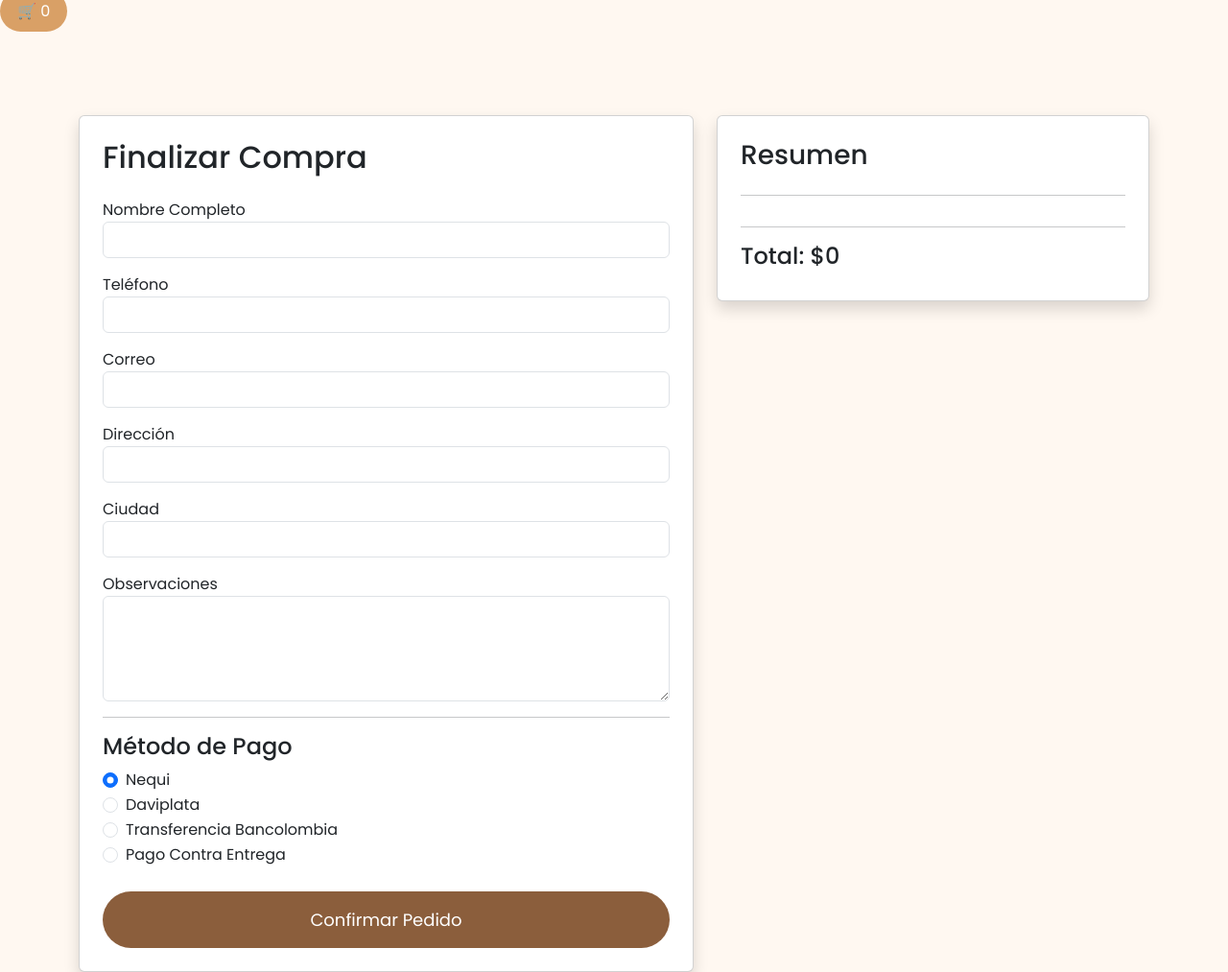
After one commit to Soylavenganzaq/Samrise-Nutty-, a Flask app: page /checkout in a window 1280 px wide. The commit adds this page. Shown: the whole page at 96% size. Run offline with Flask 3, Linux system fonts and the light colour scheme.

Commit message:
creacion del formulario para agregar datos para el envio de la compra

```diff
--- a/app.py
+++ b/app.py
@@ -5,6 +5,7 @@ from database.database import db
 from controllers.home_controller import home_bp
 from controllers.productos_controller import productos_bp
 from controllers.carrito_controller import carrito_bp
+from controllers.checkout_controller import checkout_bp
 
 app = Flask(__name__)
 
@@ -21,6 +22,9 @@ with app.app_context():
 app.register_blueprint(home_bp)
 app.register_blueprint(productos_bp)
 app.register_blueprint(carrito_bp)
+app.register_blueprint(checkout_bp)
+
+print(app.url_map)
 
 if __name__ == "__main__":
     app.run(debug=True)
--- /dev/null
+++ b/controllers/checkout_controller.py
@@ -0,0 +1,9 @@
+print("CHECKOUT CONTROLLER CARGADO")
+
+from flask import Blueprint, render_template
+
+checkout_bp = Blueprint("checkout", __name__)
+
+@checkout_bp.route("/checkout")
+def checkout():
+    return render_template("checkout/checkout.html")
--- /dev/null
+++ b/templates/checkout/checkout.html
@@ -0,0 +1,211 @@
+{% extends "layout.html" %}
+
+{% block content %}
+
+<div class="container mt-5 pt-5">
+
+    <div class="row">
+
+        <!-- FORMULARIO -->
+
+        <div class="col-lg-7">
+
+            <div class="card shadow p-4">
+
+                <h2 class="mb-4">
+
+                    Finalizar Compra
+
+                </h2>
+
+                <form id="form-checkout">
+
+                    <div class="mb-3">
+
+                        <label>Nombre Completo</label>
+
+                        <input
+                            type="text"
+                            class="form-control"
+                            id="nombre"
+                            required>
+
+                    </div>
+
+                    <div class="mb-3">
+
+                        <label>Teléfono</label>
+
+                        <input
+                            type="text"
+                            class="form-control"
+                            id="telefono"
+                            required>
+
+                    </div>
+
+                    <div class="mb-3">
+
+                        <label>Correo</label>
+
+                        <input
+                            type="email"
+                            class="form-control"
+                            id="correo">
+
+                    </div>
+
+                    <div class="mb-3">
+
+                        <label>Dirección</label>
+
+                        <input
+                            type="text"
+                            class="form-control"
+                            id="direccion"
+                            required>
+
+                    </div>
+
+                    <div class="mb-3">
+
+                        <label>Ciudad</label>
+
+                        <input
+                            type="text"
+                            class="form-control"
+                            id="ciudad"
+                            required>
+
+                    </div>
+
+                    <div class="mb-3">
+
+                        <label>Observaciones</label>
+
+                        <textarea
+                            class="form-control"
+                            id="observaciones"
+                            rows="4"></textarea>
+
+                    </div>
+
+                    <hr>
+
+                    <h4>Método de Pago</h4>
+
+                    <div class="form-check">
+
+                        <input
+                            class="form-check-input"
+                            type="radio"
+                            name="pago"
+                            value="Nequi"
+                            checked>
+
+                        <label class="form-check-label">
+
+                            Nequi
+
+                        </label>
+
+                    </div>
+
+                    <div class="form-check">
+
+                        <input
+                            class="form-check-input"
+                            type="radio"
+                            name="pago"
+                            value="Daviplata">
+
+                        <label class="form-check-label">
+
+                            Daviplata
+
+                        </label>
+
+                    </div>
+
+                    <div class="form-check">
+
+                        <input
+                            class="form-check-input"
+                            type="radio"
+                            name="pago"
+                            value="Transferencia Bancolombia">
+
+                        <label class="form-check-label">
+
+                            Transferencia Bancolombia
+
+                        </label>
+
+                    </div>
+
+                    <div class="form-check">
+
+                        <input
+                            class="form-check-input"
+                            type="radio"
+                            name="pago"
+                            value="Contra Entrega">
+
+                        <label class="form-check-label">
+
+                            Pago Contra Entrega
+
+                        </label>
+
+                    </div>
+
+                    <button
+                        class="btn btn-principal w-100 mt-4"
+                        type="button"
+                        onclick="enviarPedido()">
+
+                        Confirmar Pedido
+
+                    </button>
+
+                </form>
+
+            </div>
+
+        </div>
+
+        <!-- RESUMEN -->
+
+        <div class="col-lg-5">
+
+            <div class="card shadow p-4">
+
+                <h3>
+
+                    Resumen
+
+                </h3>
+
+                <hr>
+
+                <div id="resumen-checkout">
+
+                </div>
+
+                <hr>
+
+                <h4 id="checkout-total">
+
+                    Total: $0
+
+                </h4>
+
+            </div>
+
+        </div>
+
+    </div>
+
+</div>
+
+{% endblock %}
```
Also changed, not shown: templates/carrito/carrito.html (+44 -6 lines), controllers/__init__.py (added).
